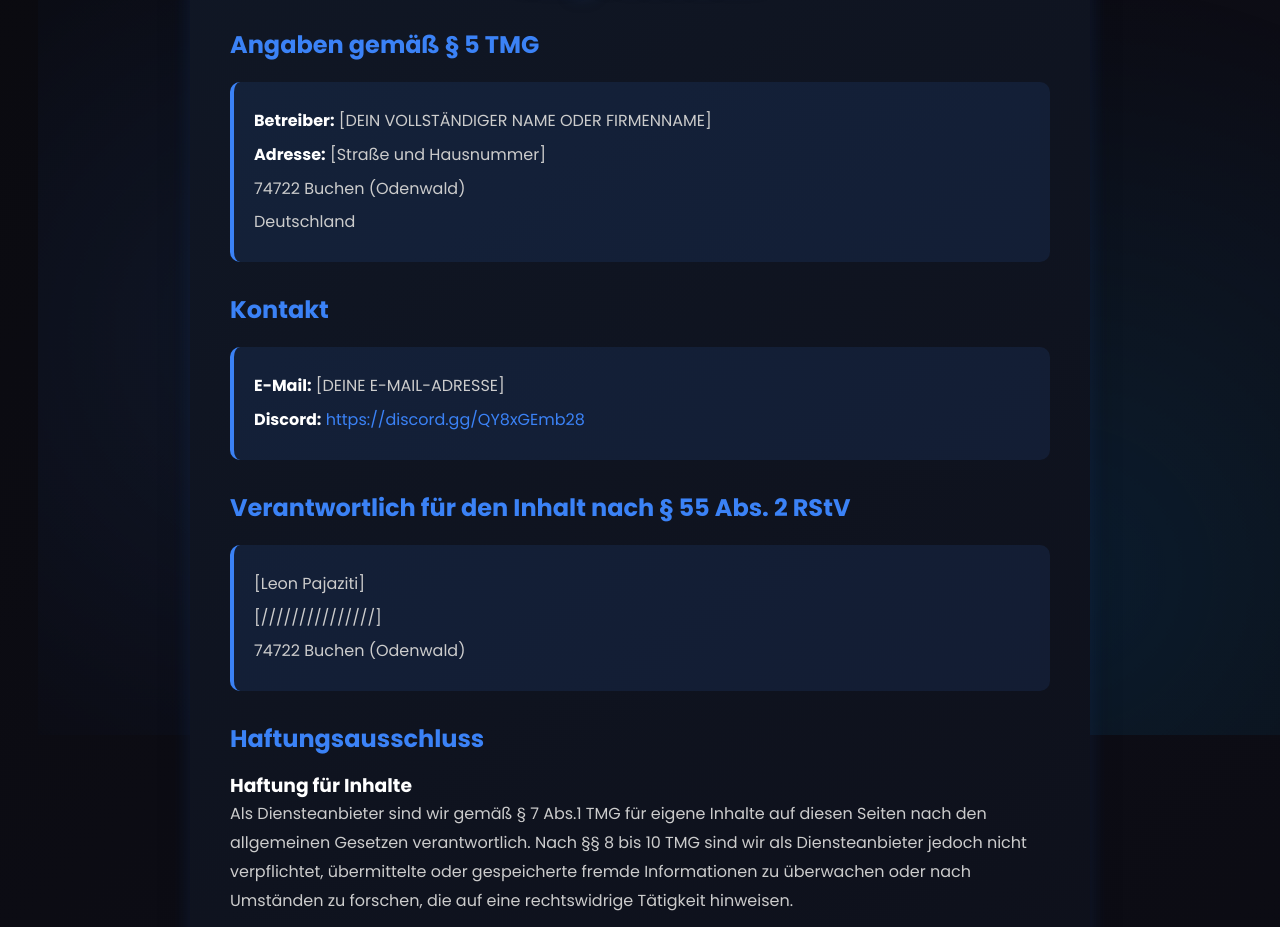
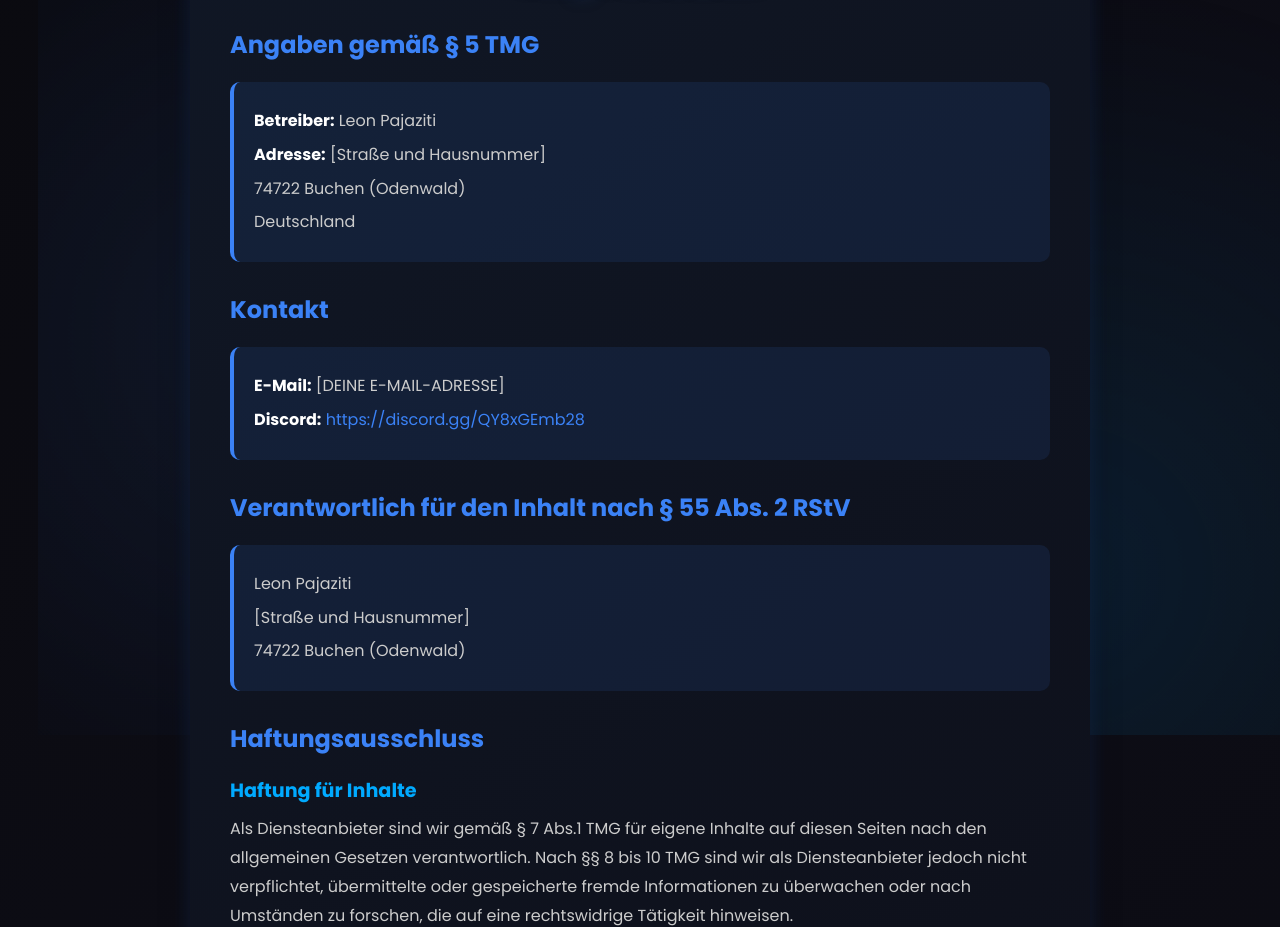
Before and after one commit to ichmagbrot321/Berlin-Rp-Vc, a plain HTML site: page impressung.html in a window 1280 px wide. Shown: the part 223-1150 px from the top of the page. Drawn offline with Linux system fonts and the light colour scheme.

Commit message:
impressung.html

```diff
--- a/impressung.html
+++ b/impressung.html
@@ -95,6 +95,13 @@
       font-size: 1.5rem;
     }
 
+    h3 {
+      color: #00aaff;
+      margin-top: 20px;
+      margin-bottom: 10px;
+      font-size: 1.2rem;
+    }
+
     p, li {
       color: #ccc;
       line-height: 1.8;
@@ -136,6 +143,17 @@
       border-top: 1px solid rgba(59, 130, 246, 0.2);
     }
 
+    footer a {
+      color: #3b82f6;
+      text-decoration: none;
+      transition: all 0.3s ease;
+    }
+
+    footer a:hover {
+      color: #00aaff;
+      text-shadow: 0 0 10px rgba(59, 130, 246, 0.5);
+    }
+
     @media (max-width: 768px) {
       .impressum-container {
         margin: 100px 20px 40px;
@@ -162,7 +180,7 @@
 
     <h2>Angaben gemäß § 5 TMG</h2>
     <div class="info-box">
-      <p><strong>Betreiber:</strong> [DEIN VOLLSTÄNDIGER NAME ODER FIRMENNAME]</p>
+      <p><strong>Betreiber:</strong> Leon Pajaziti</p>
       <p><strong>Adresse:</strong> [Straße und Hausnummer]</p>
       <p>74722 Buchen (Odenwald)</p>
       <p>Deutschland</p>
@@ -176,8 +194,8 @@
 
     <h2>Verantwortlich für den Inhalt nach § 55 Abs. 2 RStV</h2>
     <div class="info-box">
-      <p>[Leon Pajaziti]</p>
-      <p>[///////////////]</p>
+      <p>Leon Pajaziti</p>
+      <p>[Straße und Hausnummer]</p>
       <p>74722 Buchen (Odenwald)</p>
     </div>
 
@@ -203,6 +221,7 @@
 
   <footer>
     <p>© 2025 Berlin RP VC — Alle Rechte vorbehalten<br>Gruß Albaner & Ratte 💙</p>
+    <p style="margin-top: 10px;"><a href="index.html">Zurück zur Startseite</a></p>
   </footer>
 </body>
 </html>
```
